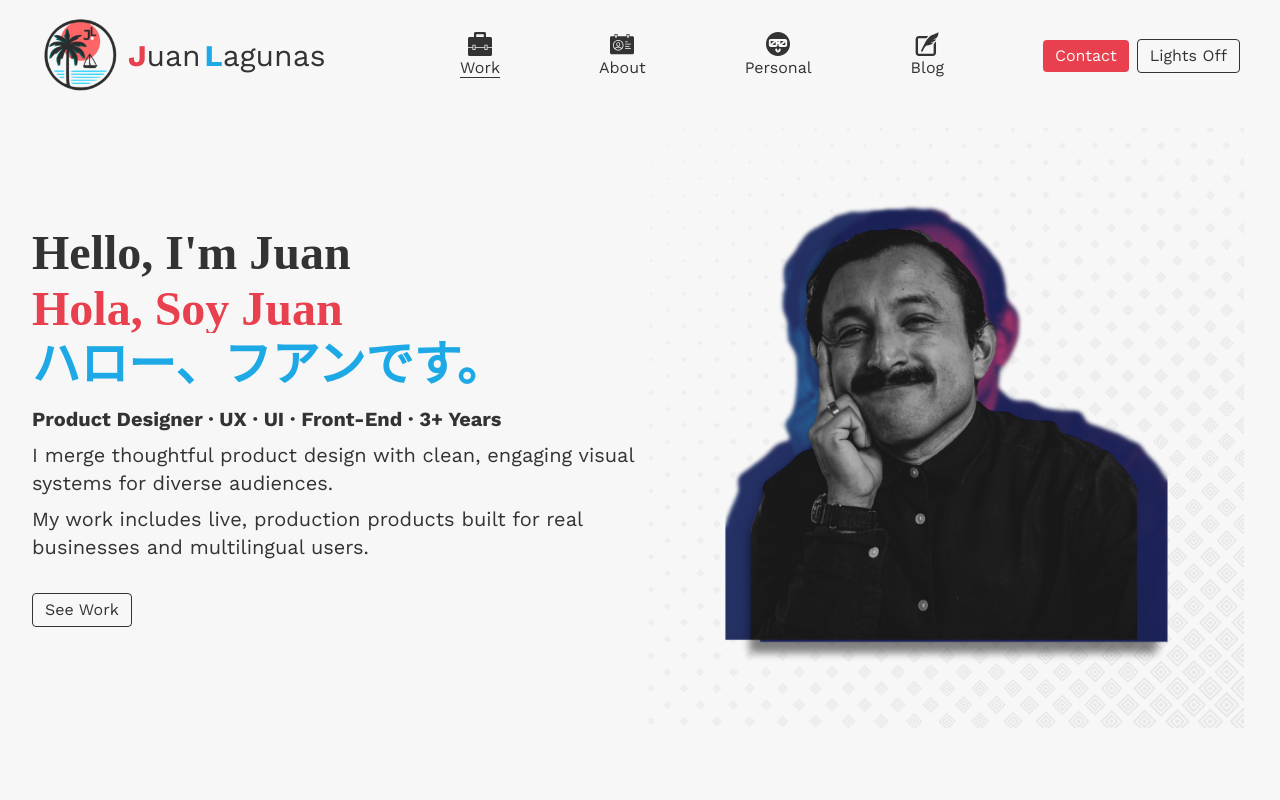
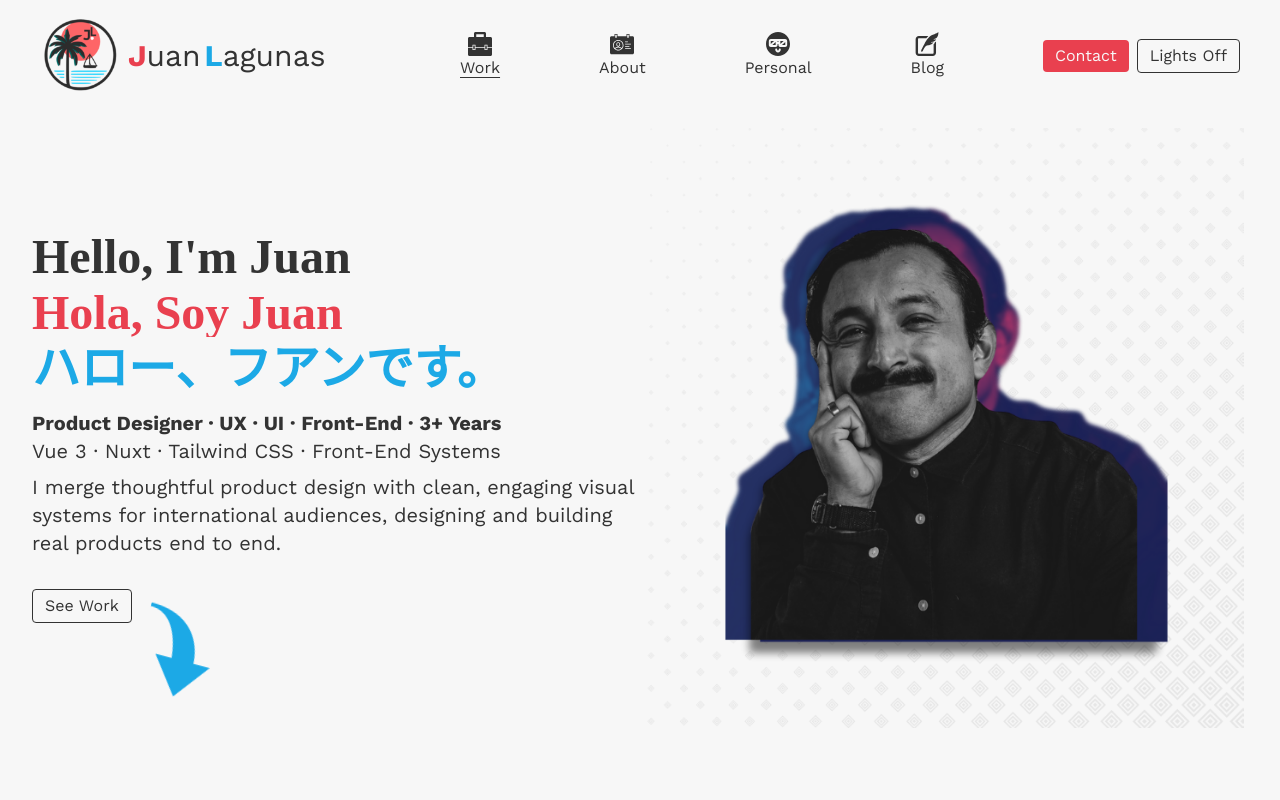
Before and after one commit to dev-jLagunas/ux-portfolio, a Vue app: page / in a window 1280 px wide. Shown: the top 800 px of the page. Built offline with nearby package versions, Linux system fonts and the light colour scheme; a web font is replaced by a local one.

Commit message:
feat: add arrow pointing to ux work

```diff
--- a/src/components/TheHero.vue
+++ b/src/components/TheHero.vue
@@ -2,6 +2,7 @@
 import { useRouter } from 'vue-router'
 
 import heroMainImg from '@/assets/images/hero-main-img-2.png'
+import arrow from '@/assets/images/curved-arrow.png'
 
 // Routing
 const router = useRouter()
@@ -19,27 +20,25 @@ function navigateToWork() {
         <h2 class="hero-title text-pink">Hola, Soy Juan</h2>
         <h2 class="hero-title text-blue">ハロー、フアンです。</h2>
 
-        <p
-          class="mt-4 mb-2 leading-5 text-lg sm:text-xl text-wrap lg:leading-7 2xl:text-2xl font-bold"
-        >
+        <p class="mt-4 leading-5 text-lg sm:text-xl text-wrap lg:leading-7 2xl:text-2xl font-bold">
           Product Designer · UX · UI · Front-End · 3+ Years
         </p>
         <p class="leading-5 text-lg sm:text-xl lg:leading-7 2xl:text-2xl">
-          I merge thoughtful product design with clean, engaging visual systems for diverse
-          audiences.
-          <span class="block mt-2">
-            My work includes live, production products built for real businesses and multilingual
-            users.
-          </span>
+          Vue 3 · Nuxt · Tailwind CSS · Front-End Systems
+        </p>
+        <p class="leading-5 text-lg sm:text-xl lg:leading-7 2xl:text-2xl mt-2">
+          I merge thoughtful product design with clean, engaging visual systems for international
+          audiences, designing and building real products end to end.
         </p>
 
-        <div class="mt-8 hidden md:block">
+        <div class="mt-8 hidden md:block md:relative">
           <button
             class="nav-btn-styles hover:bg-blue hover:text-light duration-100 transition-all ease-linear relative"
             @click="navigateToWork"
           >
             See Work
           </button>
+          <img :src="arrow" alt="" class="h-24 absolute top-4 left-24 rotate-15" />
         </div>
       </div>
     </div>
@@ -47,13 +46,14 @@ function navigateToWork() {
       <img :src="heroMainImg" alt="img of Juan Lagunas" class="w-full h-full object-cover" />
     </figure>
 
-    <div class="md:hidden w-fit mx-auto">
+    <div class="md:hidden w-fit mx-auto relative">
       <button
         class="nav-btn-styles hover:bg-blue hover:text-light duration-300 transition-all ease-linear relative"
         @click="navigateToWork"
       >
         See Work
       </button>
+      <img :src="arrow" alt="" class="h-24 absolute top-4 left-24 rotate-15" />
     </div>
   </section>
 </template>
--- a/src/components/reusable/CaseSolution.vue
+++ b/src/components/reusable/CaseSolution.vue
@@ -51,7 +51,7 @@ defineProps({
         <p class="mb-2">{{ introText2 }}</p>
         <p class="mb-6">{{ introText3 }}</p>
       </div>
-      <section v-if="hmwItems.length" id="hmw-section" class="my-16 mx-auto w-fit">
+      <section v-if="hmwItems.length" id="hmw-section" class="my-4 mx-auto w-fit">
         <h3 class="text-2xl font-semibold">{{ hmwTitle }}</h3>
         <p v-if="hmwIntro" class="mt-2">
           {{ hmwIntro }}
--- a/src/views/cases/CaseTlfView.vue
+++ b/src/views/cases/CaseTlfView.vue
@@ -108,7 +108,7 @@ const outcomeList = [
   {
     title: 'Launch-Ready Product Ecosystem',
     description:
-      'In 45 days, I designed and built a complete, cohesive system: five finished children’s books, a bilingual website, supporting assets, and a clear launch pipeline. The project is fully prepared for release across Amazon, the website, and social channels.',
+      'I designed and built a complete, cohesive system: five finished children’s books, a bilingual website, supporting assets, and a clear launch pipeline. The project is fully prepared for release across Amazon, the website, and social channels.',
   },
   {
     title: 'Clear Pedagogical Foundation',
@@ -306,7 +306,7 @@ const uxSubheading = 'Quick breakdown of process.'
     <img :src="divider" alt="divider image" class="mx-auto -scale-40 opacity-75" />
     <CaseOutcome
       id="outcome-section"
-      intro="The Language Friends is approaching launch, not a retrospective success story. In 45 days, I built a complete, real product from zero: five finished books, a bilingual website, a clear pedagogy, and the systems needed to ship and grow. While analytics and sales data will come post-launch, the product itself is finished, coherent, and ready to be tested in the real world."
+      intro="The Language Friends is approaching launch, not a retrospective success story. I built a complete, real product from zero: five finished books, a bilingual website, a clear pedagogy, and the systems needed to ship and grow. While analytics and sales data will come post-launch, the product itself is finished, coherent, and ready to be tested in the real world."
       context="Rather than measuring outcomes by metrics that don’t yet exist, this section focuses on what has already been achieved: a launch-ready system, validated learning principles, and a foundation designed to scale. These outcomes reflect execution, judgment, and readiness, not hypothetical impact."
       :outcomes="outcomeList"
       :icons="icons"
```
Also changed, not shown: src/assets/images/curved-arrow.png (added).
